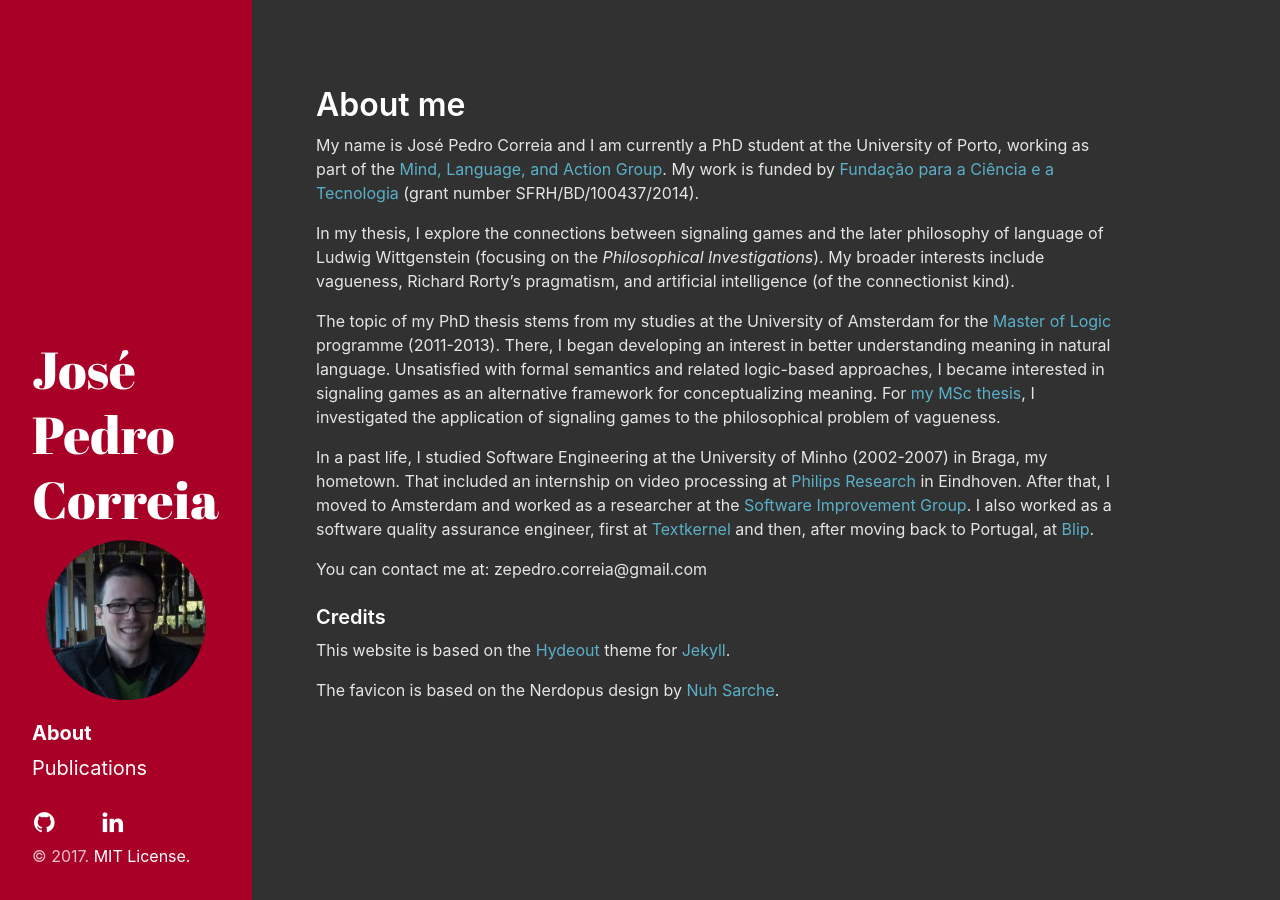
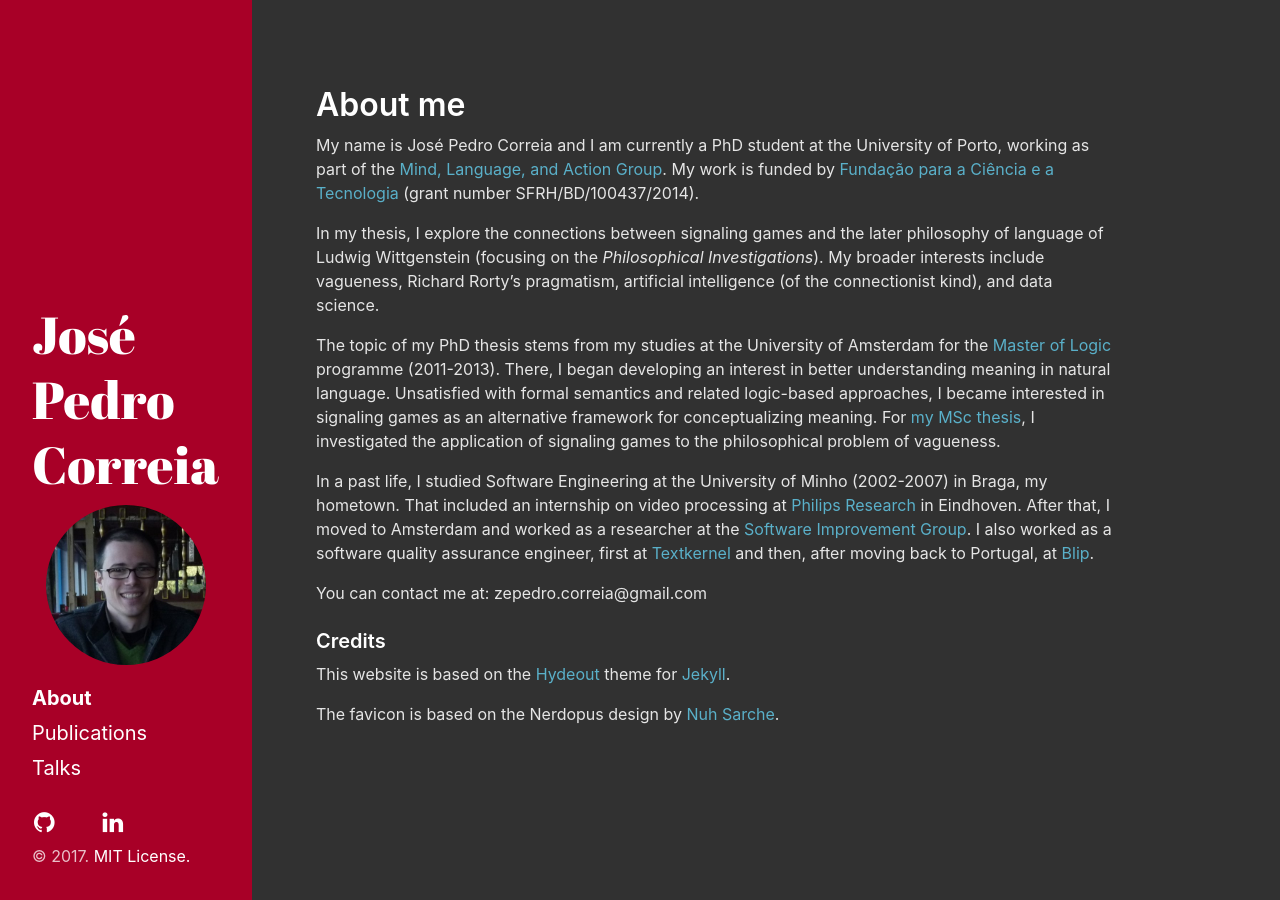
Before and after one commit to josepedrocorreia/josepedrocorreia.github.io, a Jekyll site: the page built from index.md, in a window 1280 px wide. Built offline with Jekyll 4.4.1, drawn with Linux system fonts in a browser that asks for light colours; nearby versions of some CDN libraries; some web fonts are replaced; a style sheet for code colours, icons or effects is not loaded.

Commit message:
Added data science to interests. Created page for talks.

```diff
--- a/index.md
+++ b/index.md
@@ -7,7 +7,7 @@ title: Home
 
 My name is José Pedro Correia and I am currently a PhD student at the University of Porto, working as part of the [Mind, Language, and Action Group](https://mlag.up.pt/). My work is funded by [Fundação para a Ciência e a Tecnologia](http://www.fct.pt/) (grant number SFRH/BD/100437/2014).
 
-In my thesis, I explore the connections between signaling games and the later philosophy of language of Ludwig Wittgenstein (focusing on the _Philosophical Investigations_). My broader interests include vagueness, Richard Rorty's pragmatism, and artificial intelligence (of the connectionist kind).
+In my thesis, I explore the connections between signaling games and the later philosophy of language of Ludwig Wittgenstein (focusing on the _Philosophical Investigations_). My broader interests include vagueness, Richard Rorty's pragmatism, artificial intelligence (of the connectionist kind), and data science.
 
 The topic of my PhD thesis stems from my studies at the University of Amsterdam for the [Master of Logic](http://www.illc.uva.nl/MScLogic/) programme (2011-2013). There, I began developing an interest in better understanding meaning in natural language. Unsatisfied with formal semantics and related logic-based approaches, I became interested in signaling games as an alternative framework for conceptualizing meaning. For [my MSc thesis](http://arno.uva.nl/document/499282), I investigated the application of signaling games to the philosophical problem of vagueness.
 
```
Also changed, not shown: talks.md (added, +11 -0 lines).
